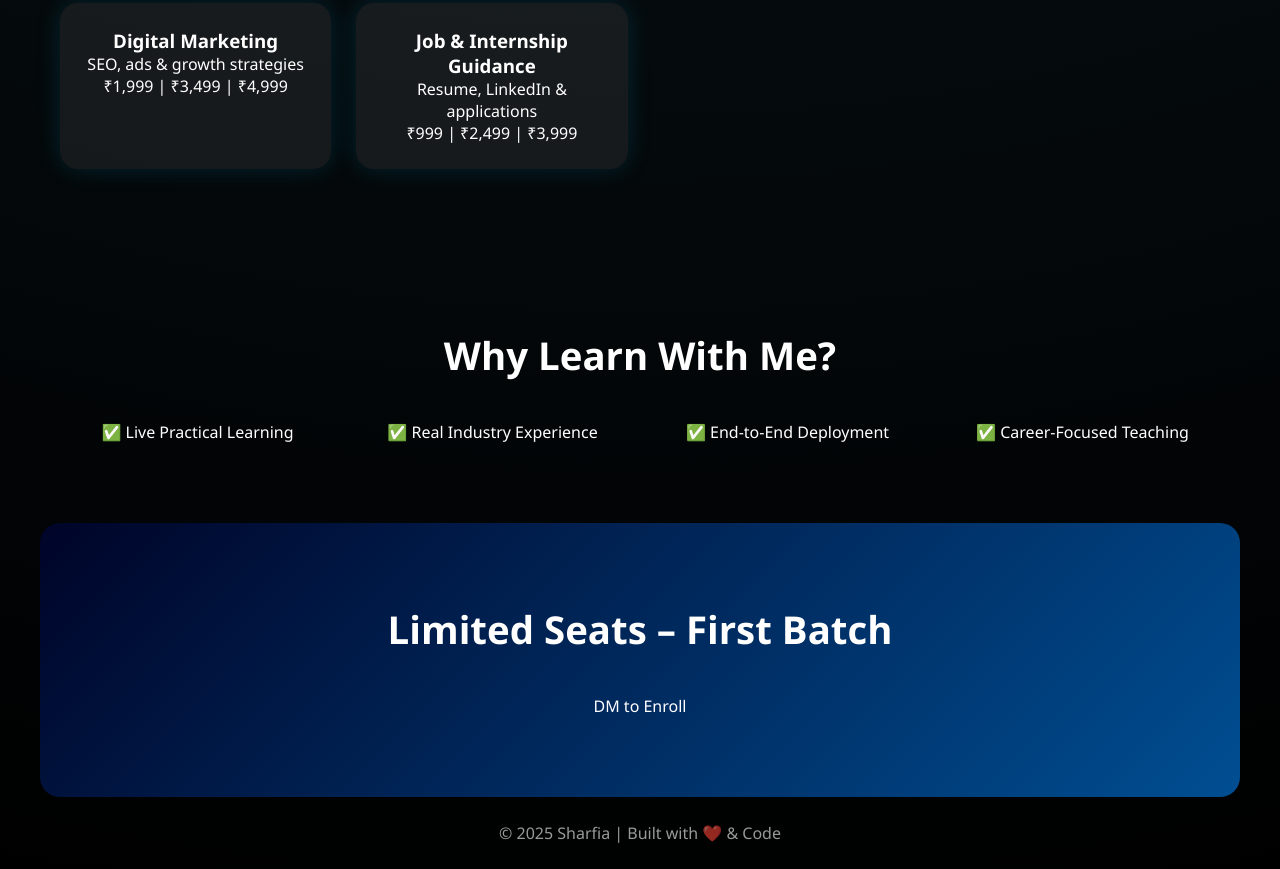
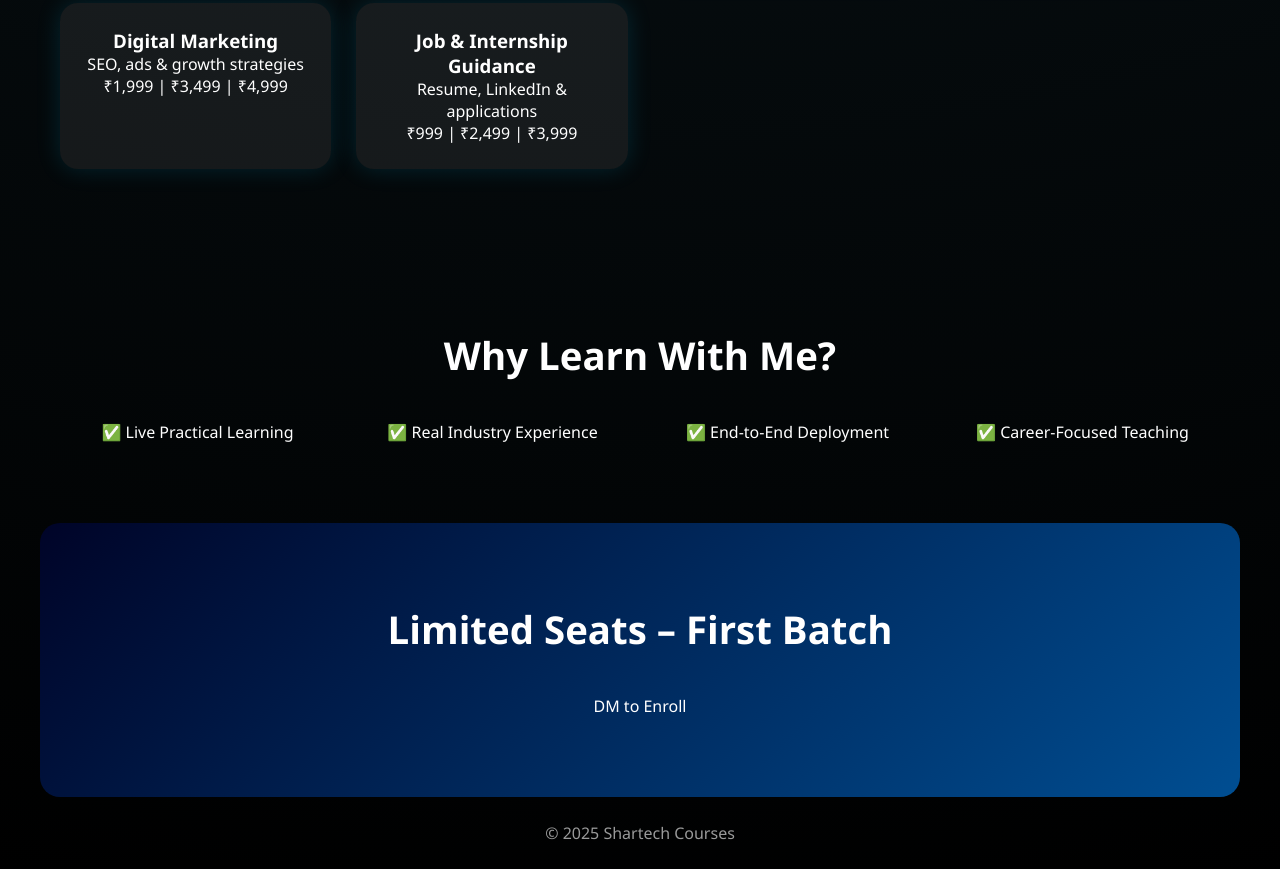
Before and after one commit to SarahRauf456/Shartech-Courses, a plain HTML site: page index.html in a window 1280 px wide. Shown: the part 1869-2738 px from the top of the page. Drawn offline with Linux system fonts and the light colour scheme.

Commit message:
Update title and footer text in index.html

```diff
--- a/index.html
+++ b/index.html
@@ -3,7 +3,7 @@
 <head>
   <meta charset="UTF-8">
   <meta name="viewport" content="width=device-width, initial-scale=1.0">
-  <title>Sharfia| Live Tech Courses</title>
+  <title>Sharfia | Live Tech Courses</title>
   <link rel="stylesheet" href="style.css">
 </head>
 <body>
@@ -231,7 +231,7 @@
 </section>
 
 <footer>
-  <p>© 2025 Sharfia | Built with ❤️ & Code</p>
+  <p>© 2025 Shartech Courses</p>
 </footer>
 
 <script src="script.js"></script>
```
